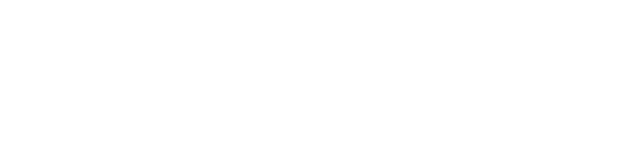
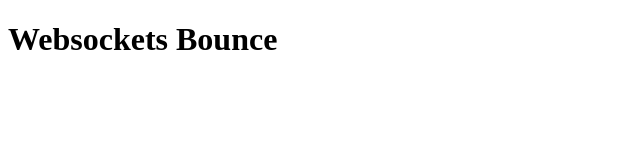
Before and after one commit to jbarradas/websockets-bounce, a website: page public/index.html in a window 1280 px wide. Shown: the whole page, without its empty margins (0-640 px from the left). Drawn offline with Linux system fonts and the light colour scheme.

Commit message:
Add page heading

```diff
--- a/public/index.html
+++ b/public/index.html
@@ -7,7 +7,7 @@
     <script src="/js/canvas.js"></script>
 </head>
 <body>
-
+    <h1>Websockets Bounce</h1>
     <canvas id="myCanvas" width="500" height="700"></canvas>
     <div id="client"></div>
     <div id="online"></div>
```
